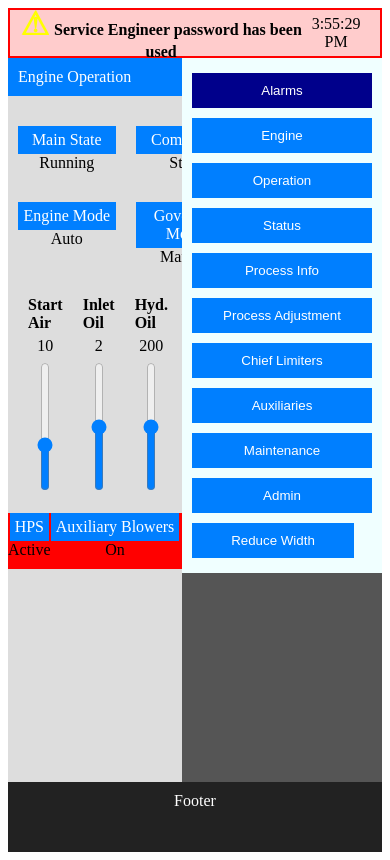
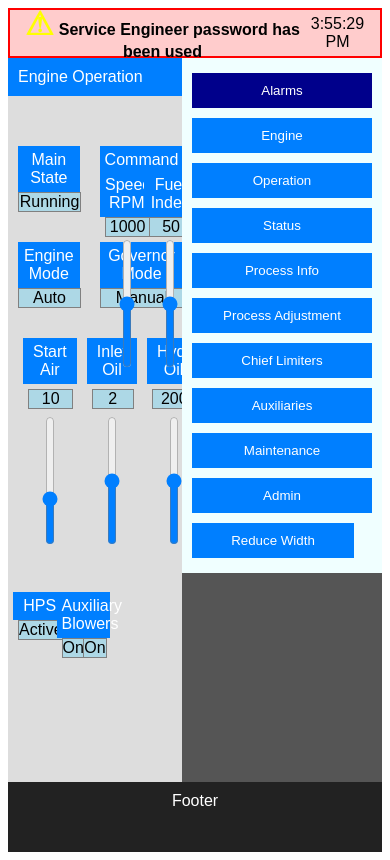
Before and after one commit to torkilp/EcsMopAB_Test, an Angular app in the folder ecsmop/: page / in a window 390 px wide. Built offline with nearby package versions, Linux system fonts and the light colour scheme.

Commit message:
Refactor layout and styles for main area and right menu, enhancing structure and responsiveness

```diff
--- a/ecsmop/src/app/components/app/app.component.css
+++ b/ecsmop/src/app/components/app/app.component.css
@@ -1,28 +1,15 @@
-/* .container {
-    display: flex;
-    height: 100vh;
-  } */
-
-  /* * {
-    margin: 0;
-    padding: 0;
-    box-sizing: border-box;
-} */
-
-body, html {
-    height: 100%;
+body,
+html {
     font-family: Arial, sans-serif;
 }
 
 .container {
     display: flex;
     flex-direction: column;
-    height: 100vh; /* Full height of viewport */
+    height: 100vh;
 }
 
 .top-bar {
-    /* background: #333;
-    color: white; */
     text-align: center;
     padding: 0px;
     height: 50px;
@@ -33,6 +20,7 @@ body, html {
     display: flex;
     flex: 1;
     overflow: hidden;
+    background: azure;
 }
 
 .content {
--- a/ecsmop/src/app/components/main-area/main-area.component.css
+++ b/ecsmop/src/app/components/main-area/main-area.component.css
@@ -1,53 +1,14 @@
+body,
+html {
+    font-family: Arial, sans-serif;
+}
 
-
-
-
-/* .container {
-    display: grid;
-
-    grid-template-columns: 1fr;
-    grid-template-rows: 40px 600px 100px;
-
-    grid-template-areas:
-          "head"
-          "main"
-          "footer";
-  }
-
- */
-
- .main-container {
-    display: flex;
-    width: 100%;
-    height: 100%;
-  }
-
-  .left-column {
-    flex: 2;
-    flex-direction: column;
-    display: flex;
-    justify-content: left;
-    align-items: center;
-  }
-
-  .right-column {
-    flex: 1;
-    flex-direction: column;
-    background: lightgray;
-    display: flex;
-    justify-content: center;
-    align-items: center;
-  }
-
-
-/* ---------------------------------------------------------------------- */
-/* .main-layout {
+.main-layout {
     display: flex;
     flex-direction: column;
     gap: 20px;
     height: 100%;
-    width: 100%;
-} */
+}
 
 .row {
     display: flex;
@@ -58,18 +19,9 @@
 .column {
     display: flex;
     flex-direction: column;
+    width: 50%;
+    height: 100%;
 }
-
-/* ---------------------------------------------------------------------- */
-
-.top-bar {
-    background-color: #007FFF;
-    color: white;
-    width: 100%;
-    padding: 10px;
-    text-align: left;
-}
-
 
 /*  Controls  */
 
@@ -86,7 +38,7 @@ input[type=range][orient=vertical] {
 input[type='range'][orient=vertical]::-webkit-slider-thumb {
     -webkit-appearance: none;
     border-radius: 20px;
-    background-color: grey;
+    background-color: azure;
     color: royalblue;
     height: 30px;
     width: 30px;
@@ -115,8 +67,6 @@ input[type='range'][orient=vertical]::-webkit-slider-thumb {
 
 .meter label {
     margin-bottom: 5px;
-    font-weight: bold;
-    /* Make the labels bold */
 }
 
 .meter span {
@@ -124,22 +74,35 @@ input[type='range'][orient=vertical]::-webkit-slider-thumb {
 }
 
 
-/* ---------------------------------------------------------------------- */
-/* */
-/* ---------------------------------------------------------------------- */
+.top-bar {
+    background-color: #007FFF;
+    color: white;
+    width: 100%;
+    padding: 10px;
+    text-align: left;
+}
+
+
 .controls {
     margin-top: 20px;
     display: flex;
     gap: 20px;
     justify-content: center;
-    padding: 20px;
+    text-align: center;
+    padding: 10px;
+    width: 100%;
 }
 
 .control {
     display: flex;
     flex-direction: column;
     align-items: center;
+    justify-content: center;
+    text-align: center;
     margin-bottom: 10px;
+    padding: 10px;
+    height: 100%;
+    width: 100%;
 }
 
 .horizontal-slider {
@@ -151,8 +114,9 @@ input[type='range'][orient=vertical]::-webkit-slider-thumb {
     display: grid;
     grid-template-columns: repeat(2, 1fr);
     gap: 20px;
+    padding: 10px;
+    width: 100%;
     text-align: center;
-    padding: 10px;
 }
 
 .state-item label {
@@ -165,9 +129,20 @@ input[type='range'][orient=vertical]::-webkit-slider-thumb {
 .blue-label {
     background-color: #007FFF;
     color: white;
+    text-align: center;
     padding: 5px;
     border-radius: 0px;
     display: inline-block;
+    width: 100%
+}
+
+.blue-label-value span {
+    color: black;
+    background-color: lightblue;
+    border: 1px solid grey;
+    display: inline-block;
+    padding: 0px;
+    width: 99%
 }
 
 .state-item {
--- a/ecsmop/src/app/components/main-area/main-area.component.html
+++ b/ecsmop/src/app/components/main-area/main-area.component.html
@@ -1,8 +1,7 @@
-
-
-<div class="container">
+<div class="main-layout">
 
   <div class="row">
+
     <div class="top-bar">
       <div class="top-bar-content">
         Engine Operation
@@ -13,13 +12,15 @@
 
   <div class="row">
 
-    <div class="left-column">
+    <div class="column">
 
       <div class="row">
         <div class="state-controls">
           <div class="state-item" *ngFor="let state of states">
             <label [for]="'state-' + state.label">{{ state.label }}</label>
-            <span id="{{ 'state-' + state.label }}">{{ state.value }}</span>
+            <div class="blue-label-value">
+              <span id="{{ 'state-' + state.label }}">{{ state.value }}</span>
+            </div>
           </div>
         </div>
       </div>
@@ -27,26 +28,51 @@
       <div class="row">
         <div class="meters">
           <div *ngFor="let mymeter of meters" class="meter">
-            <label [for]="'meter-' + mymeter.name">{{ mymeter.name }}</label>
-            <span>{{ mymeter.value }}</span>
+
+            <label [for]="'meter-' + mymeter.name" class="blue-label">{{ mymeter.name }}</label>
+            <div class="blue-label-value" style="width:100%; text-align: center;">
+              <span>{{ mymeter.value }}</span>
+            </div>
             <input type="range" id="{{ 'meter-' + mymeter.name }}" [(ngModel)]="mymeter.value" [min]="mymeter.min"
               [max]="mymeter.max" orient="vertical" class="accent" />
           </div>
+
         </div>
       </div>
 
-      <div class="row" style="background-color: red; ">
+      <div class="row">
 
         <div class="column">
-          <div class="control">
-            <label for="hpsState" class="blue-label">HPS</label>
-            <span id="hpsState">{{ hpsState }}</span>
+          <div class="row">
+            <div class="control">
+              <label for="hpsState" class="blue-label">HPS</label>
+              <div class="row" style="width:100%">
+                <div class="column" style="width:100%">
+                  <div class="blue-label-value">
+                    <span id="hpsState">{{ hpsState }}</span>
+                  </div>
+                </div>
+              </div>
+            </div>
           </div>
         </div>
         <div class="column">
-          <div class="control">
-            <label for="auxBlowers" class="blue-label">Auxiliary Blowers</label>
-            <span id="auxBlowers">{{ auxBlowersState }}</span>
+          <div class="row">
+            <div class="control">
+              <label for="auxBlowers" class="blue-label">Auxiliary Blowers</label>
+              <div class="row">
+                <div class="column">
+                  <div class="blue-label-value">
+                    <span id="auxBlowers" class="blue-label-value">{{ auxBlowersState }}</span>
+                  </div>
+                </div>
+                <div class="column">
+                  <div class="blue-label-value">
+                    <span id="auxBlowers" class="blue-label-value">{{ auxBlowersState }}</span>
+                  </div>
+                </div>
+              </div>
+            </div>
           </div>
         </div>
 
@@ -54,16 +80,17 @@
 
     </div>
 
-    <div class="right-column">
-
+    <div class="column">
       <div class="row">
         <div class="column">
           <div class="controls">
             <div class="control">
               <label for="speedRPM" class="blue-label">Speed RPM</label>
+              <div class="blue-label-value" style="width:100%; text-align: center;">
+                <span>{{ speedRPM }}</span>
+              </div>
               <input type="range" id="speedRPM" [(ngModel)]="speedRPM" min="0" max="2000" orient="vertical"
                 class="accent" />
-              <span>{{ speedRPM }}</span>
             </div>
           </div>
         </div>
@@ -71,9 +98,11 @@
           <div class="controls">
             <div class="control">
               <label for="fuelIndex" class="blue-label">Fuel Index</label>
+              <div class="blue-label-value" style="width:100%; text-align: center;">
+                <span>{{ fuelIndex }}</span>
+              </div>
               <input type="range" id="fuelIndex" [(ngModel)]="fuelIndex" min="0" max="100" orient="vertical"
                 class="accent" />
-              <span>{{ fuelIndex }}</span>
             </div>
           </div>
         </div>
--- a/ecsmop/src/app/components/right-menu/right-menu.component.css
+++ b/ecsmop/src/app/components/right-menu/right-menu.component.css
@@ -1,11 +1,9 @@
 .menu {
   display: flex;
   flex-direction: column;
-  /* position: absolute; */
   right: 0;
-  /* top: 73px; */
   bottom: 0;
-  /* width: 200px; */
+
   background: azure;
   padding: 10px;
 }
--- a/ecsmop/src/index.html
+++ b/ecsmop/src/index.html
@@ -1,13 +1,16 @@
 <!doctype html>
 <html lang="en">
+
 <head>
   <meta charset="utf-8">
-  <title>Ecsmop</title>
+  <title>ECS MOP</title>
   <base href="/">
   <meta name="viewport" content="width=device-width, initial-scale=1">
   <link rel="icon" type="image/x-icon" href="favicon.ico">
 </head>
+
 <body>
   <app-root></app-root>
 </body>
+
 </html>
--- a/ecsmop/src/styles.css
+++ b/ecsmop/src/styles.css
@@ -1 +1,5 @@
 /* You can add global styles to this file, and also import other style files */
+body,
+html {
+    font-family: Arial, sans-serif;
+}
```
